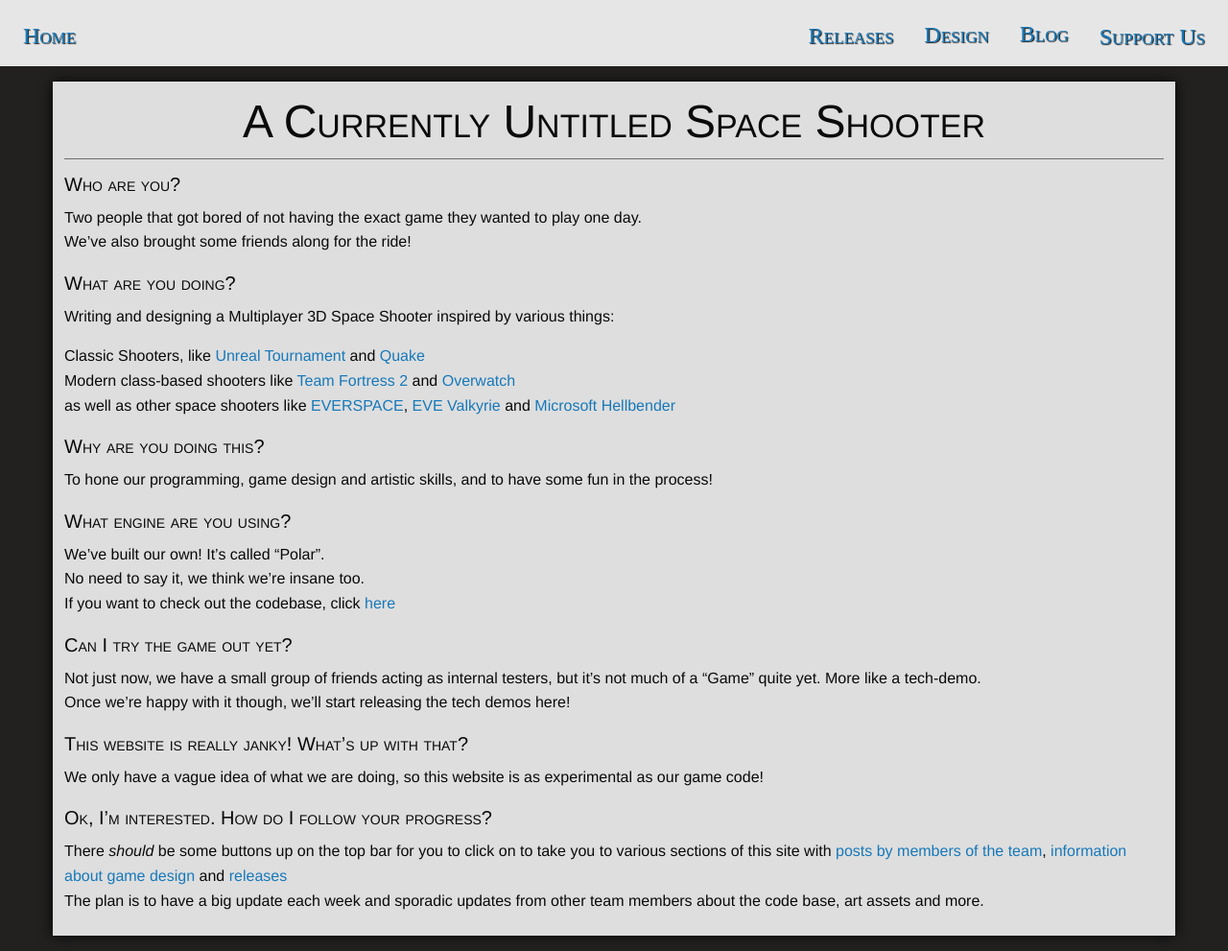
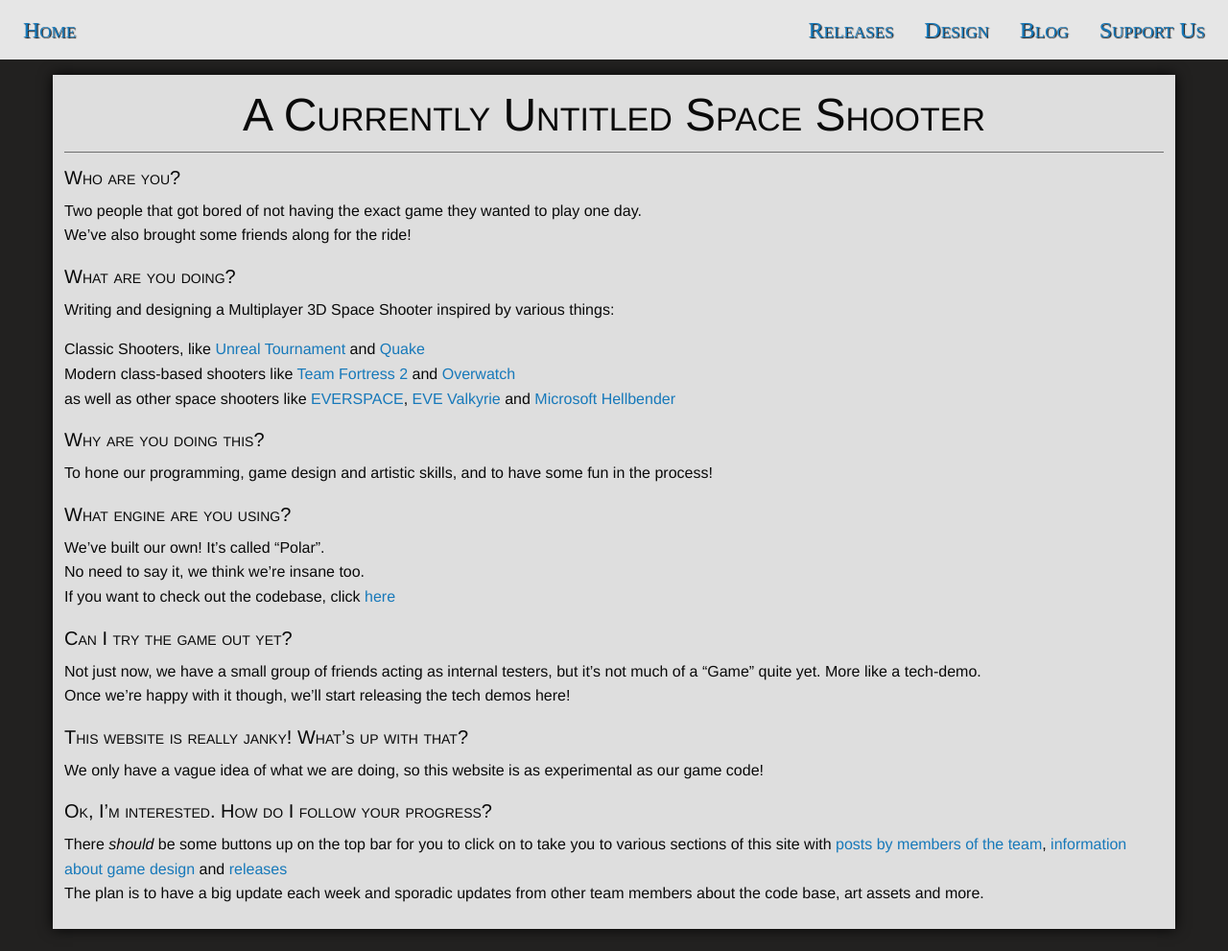
Before and after one commit to ori-sky/polar-space, a Jekyll site: the page built from index.md, in a window 1280 px wide. Shown: the whole page at 96% size. Built offline with Jekyll 4.4.1, drawn with Linux system fonts in a browser that asks for light colours; nearby versions of some CDN libraries; some web fonts are replaced; our own code applies the rules of GitHub Pages for plain Markdown files; library files that are not in the unit come from our copies.

Commit message:
Update app.css

```diff
--- a/assets/css/app.css
+++ b/assets/css/app.css
@@ -17,7 +17,8 @@
 	-moz-background-size: cover;
 	-o-background-size: cover;
 	background-size: cover;*/
-	margin-top: 5%;
+	/*margin-top: 5%;*/
+	margin-top: 0px;
 	text-shadow: 1px 0.5px 1px rgba(0,0,0,0.9);
 	font-family: "Wallpoet", cursive;
 	font-variant: small-caps;
@@ -41,7 +42,8 @@
 }
 
 .top-bar ul > li > a {
-	margin-top: 5%;
+	/*margin-top: 5%;*/
+	margin-top: 0px;
 	text-shadow: 1px 0.5px 1px rgba(0,0,0,0.9);
 	font-family: "Wallpoet", cursive;
 	font-variant: small-caps;
```
